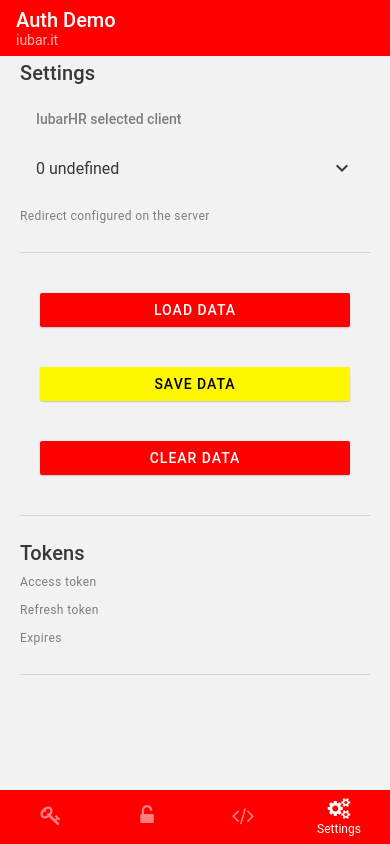
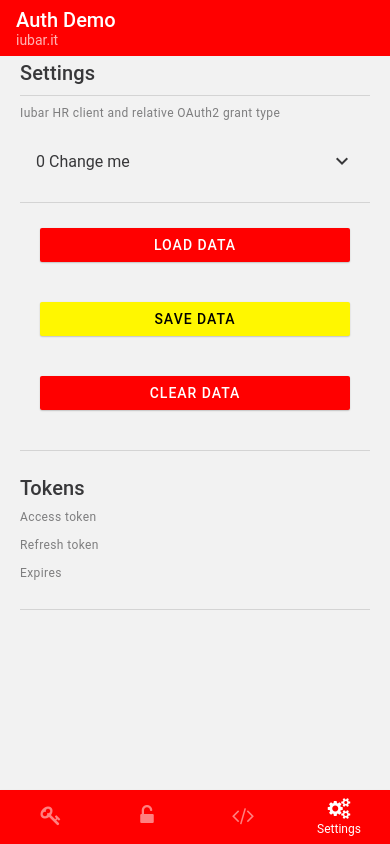
Before and after one commit to iubar/auth-demo, a React Native app: screen /Settings in a window 390 px wide. Built offline with nearby package versions, Linux system fonts and the light colour scheme.

Commit message:
Minor changes

```diff
--- a/src/Consts.js
+++ b/src/Consts.js
@@ -14,16 +14,17 @@ export const OAUTH_CLIENT_SECRET_CLIENT_7 = 'q5MGqBrcerFM11fBlFD6XFi5eWygC3VKHfJ
 // Others
 
 export const CLIENTS = [];
-CLIENTS[1] = 'Password Grant with secret';
-CLIENTS[2] = 'Auth Grant w/o secret';
-CLIENTS[3] = 'Auth Grant w/o secret (proxy required)';
-CLIENTS[4] = 'Auth Grant w/o secret (custom scheme)';
-CLIENTS[5] = 'Auth Grant w/o secret';
-CLIENTS[6] = 'Password Grant w/o secret';
-CLIENTS[7] = 'Auth Grant with secret';
-CLIENTS[8] = 'Auth Grant w/o secret';
-CLIENTS[9] = 'Auth Grant w/o secret';
-CLIENTS[10] = 'Auth Grant with secret';
+CLIENTS[0] = 'Change me';
+CLIENTS[1] = 'Password with secret';
+CLIENTS[2] = 'Auth w/o secret';
+CLIENTS[3] = 'Auth w/o secret (proxy required)';
+CLIENTS[4] = 'Auth w/o secret (custom scheme)';
+CLIENTS[5] = 'Auth w/o secret';
+CLIENTS[6] = 'Password w/o secret';
+CLIENTS[7] = 'Auth with secret';
+CLIENTS[8] = 'Auth w/o secret';
+CLIENTS[9] = 'Auth w/o secret';
+CLIENTS[10] = 'Auth with secret';
 
 export const LARAVEL_REDIRECTS = [];
 LARAVEL_REDIRECTS[1] = 'http://localhost';
--- a/src/screens/AuthorizationCodeGrantScreen.js
+++ b/src/screens/AuthorizationCodeGrantScreen.js
@@ -44,7 +44,6 @@ class AuthorizationCodeGrantScreen extends React.Component {
 
 	async componentDidMount() {
 		this._unsubscribe = this.props.navigation.addListener('focus', async () => {
-			console.log('AuthorizationCodeGrant has focus ****************** ');
 			await this.updateGui();
 		});
 
@@ -121,7 +120,6 @@ class AuthorizationCodeGrantScreen extends React.Component {
 	 * see https://docs.expo.io/guides/authentication/#redirect-uri-patterns
 	 */
 	updateConfig = async (index) => {
-		console.log('*************** client id selected: ' + JSON.stringify(index));
 		if (index == undefined) {
 			this.setState({ screen_disabled: true });
 			return;
@@ -526,6 +524,7 @@ class AuthorizationCodeGrantScreen extends React.Component {
 			<SafeAreaView>
 				<ScrollView style={{ paddingHorizontal: 20 }}>
 					<Title>Auth Code Grant</Title>
+					<Divider style={{ marginVertical: 5 }} />
 					<Paragraph>Client Id: {this.state.client_id}</Paragraph>
 
 					{this.state.screen_disabled && (
--- a/src/screens/PasswordGrantScreen.js
+++ b/src/screens/PasswordGrantScreen.js
@@ -38,7 +38,6 @@ export default class PasswordGrantScreen extends React.Component {
 
 	async componentDidMount() {
 		this._unsubscribe = this.props.navigation.addListener('focus', () => {
-			console.log('PasswordGrantScreen has focus ****************** ');
 			this.updateGui();
 		});
 		this.updateGui(); // NOTA: l'evento 'focus' non viene invocato se lo screen ha già il focus quando l'app si apre
@@ -122,6 +121,7 @@ export default class PasswordGrantScreen extends React.Component {
 			<SafeAreaView>
 				<ScrollView style={{ paddingHorizontal: 20 }}>
 					<Title>Password Grant</Title>
+					<Divider style={{ marginVertical: 5 }} />
 					<Paragraph>Client Id: {this.state.client_id}</Paragraph>
 
 					{this.state.screen_disabled && (
--- a/src/screens/RestClientScreen.js
+++ b/src/screens/RestClientScreen.js
@@ -25,7 +25,6 @@ class RestClientScreen extends React.Component {
 
 	async componentDidMount() {
 		this._unsubscribe = this.props.navigation.addListener('focus', () => {
-			console.log('RestApi has focus ****************** ');
 			this.updateGui();
 		});
 		this.updateGui(); // NOTA: l'evento 'focus' non viene invocato se lo screen ha già il focus quando l'app si apre
@@ -132,11 +131,11 @@ class RestClientScreen extends React.Component {
 	handlePress = () => this.setState({ expanded: !this.state.expanded });
 
 	render() {
-		console.log('RestApi.render() ******************');
 		return (
 			<SafeAreaView>
 				<ScrollView style={{ paddingHorizontal: 20 }}>
 					<Title>Rest Api</Title>
+					<Divider style={{ marginVertical: 5 }} />
 					<Paragraph>Client Id: {this.state.client_id}</Paragraph>
 					<Button
 						style={{ marginHorizontal: 20, marginVertical: 20 }}
--- a/src/screens/SettingsScreen.js
+++ b/src/screens/SettingsScreen.js
@@ -46,7 +46,6 @@ class SettingsScreen extends React.Component {
 
 		this.initClients();
 		this._unsubscribe = this.props.navigation.addListener('focus', () => {
-			console.log('SettingsScreen has focus ****************** ');
 			this.updateGui();
 		});
 
@@ -139,7 +138,9 @@ class SettingsScreen extends React.Component {
 			<SafeAreaView>
 				<ScrollView style={{ paddingHorizontal: 20 }}>
 					<Title>Settings</Title>
-					<List.Section title="IubarHR selected client">
+					<Divider style={{ marginVertical: 5 }} />
+					<Caption>Iubar HR client and relative OAuth2 grant type</Caption>
+					<List.Section title="">
 						<List.Accordion
 							title={this.state.client_desc}
 							expanded={this.state.expanded}
@@ -157,9 +158,15 @@ class SettingsScreen extends React.Component {
 							})}
 						</List.Accordion>
 					</List.Section>
-					<Caption>Redirect configured on the server</Caption>
-					<Paragraph>{this.state.laravel_redirect_uri}</Paragraph>
-					<Divider style={{ marginVertical: 20 }} />
+
+					{this.state.laravel_redirect_uri && (
+						<View>
+							<Caption>Redirect configured on the server</Caption>
+							<Paragraph>{this.state.laravel_redirect_uri}</Paragraph>
+						</View>
+					)}
+
+					<Divider style={{ marginVertical: 5 }} />
 					<Button
 						style={{ marginHorizontal: 20, marginVertical: 20 }}
 						mode="contained"
```
Also changed, not shown: 1 other file (tests, documents, lock files or other folders).
